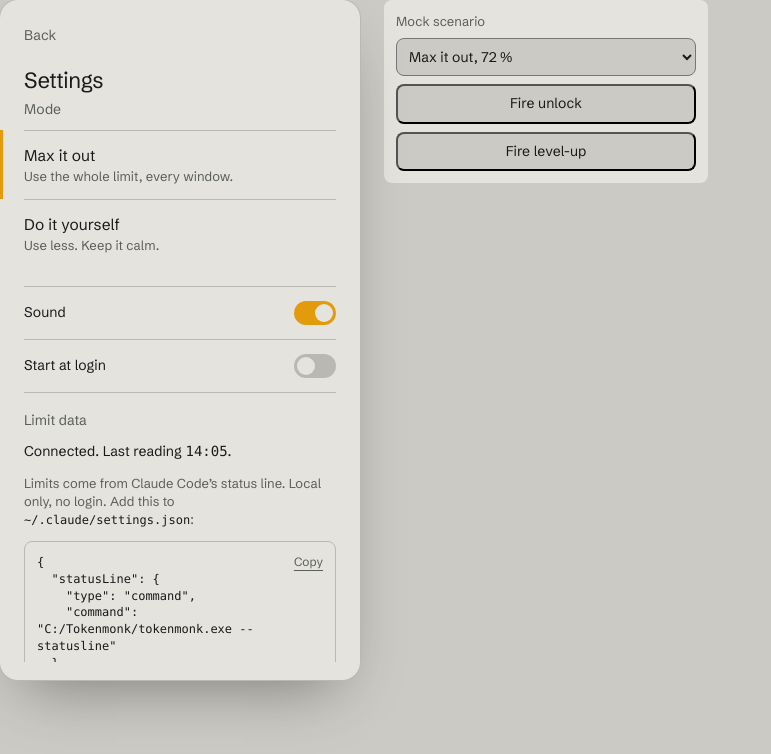
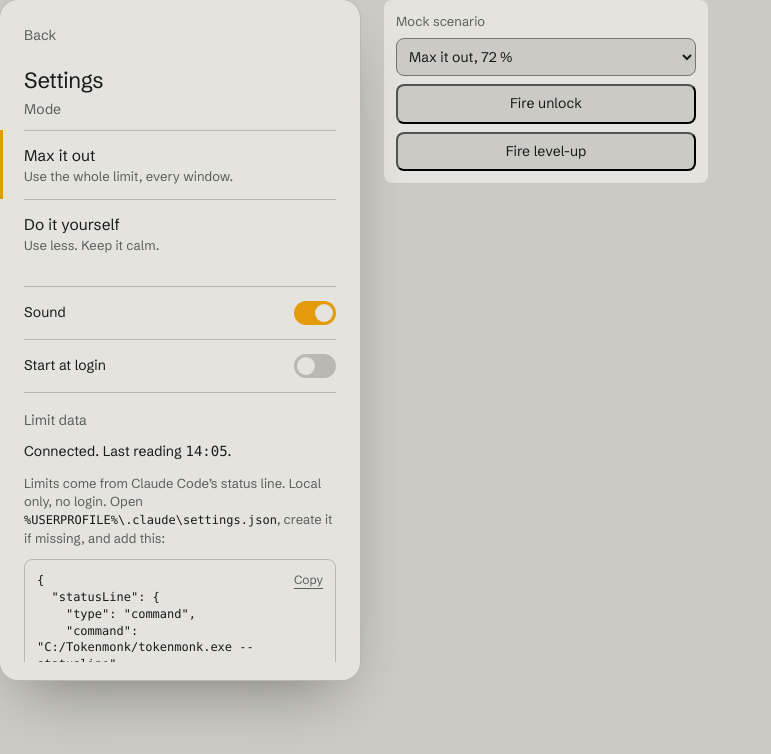
Before and after one commit to mango420/tokenmonk, a React (Vite) app: page / in a window 1280 px wide. Both pictures are taken after a click on the button "Settings". Shown: the top 754 px of the page, without its empty margins (0-771 px from the left). Built offline with nearby package versions, Linux system fonts and the light colour scheme; a web font is replaced by a local one.

Commit message:
fix(settings): clearer status line setup in app and README (TKM-128) (#130)

```diff
--- a/src/features/settings/LimitData.tsx
+++ b/src/features/settings/LimitData.tsx
@@ -68,6 +68,7 @@ export const LimitData = forwardRef<HTMLElement, LimitDataProps>(function LimitD
   const command = setup.state === "ready" ? setup.setup.statuslineCommand : null;
   // A quoted path needs the call operator in PowerShell, which Git Bash can't parse.
   const powerShellAlternative = platform === "windows" && command !== null && command.startsWith('"');
+  const settingsPath = platform === "windows" ? "%USERPROFILE%\\.claude\\settings.json" : "~/.claude/settings.json";
 
   return (
     <section ref={ref} className="limit-data" aria-labelledby="settings-limit-data">
@@ -76,8 +77,8 @@ export const LimitData = forwardRef<HTMLElement, LimitDataProps>(function LimitD
       </span>
       <StatusLine limits={limits} />
       <p className="caption">
-        Limits come from Claude Code’s status line. Local only, no login. Add this to{" "}
-        <span className="limit-data__path">~/.claude/settings.json</span>:
+        Limits come from Claude Code’s status line. Local only, no login. Open{" "}
+        <span className="limit-data__path">{settingsPath}</span>, create it if missing, and add this:
       </p>
 
       {setup.state === "loading" ? null : setup.state === "failed" ? (
@@ -91,6 +92,11 @@ export const LimitData = forwardRef<HTMLElement, LimitDataProps>(function LimitD
       ) : (
         <>
           <SnippetCard text={snippetFor(command)} copyLabel="Copy snippet" />
+          <p className="caption">
+            File already has settings? Put <span className="limit-data__path">"statusLine"</span> at the top
+            level next to them and end the key before it with a comma. Already has a{" "}
+            <span className="limit-data__path">"statusLine"</span>? Replace it, or keep your script (below).
+          </p>
           {powerShellAlternative ? (
             <>
               <p className="caption">No Git Bash? Claude Code then uses PowerShell. Use this one instead:</p>
```
Also changed, not shown: 2 other files (tests, documents, lock files or other folders).
